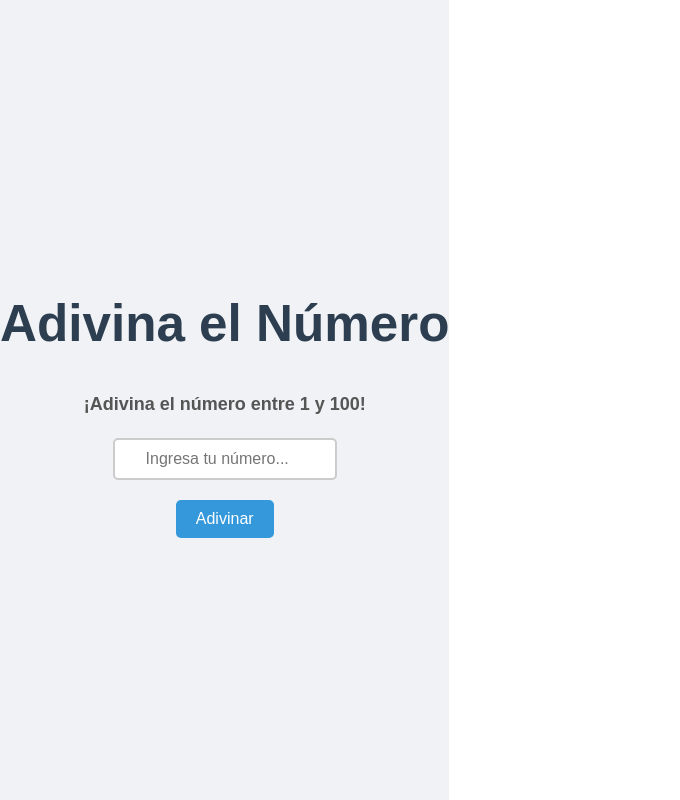
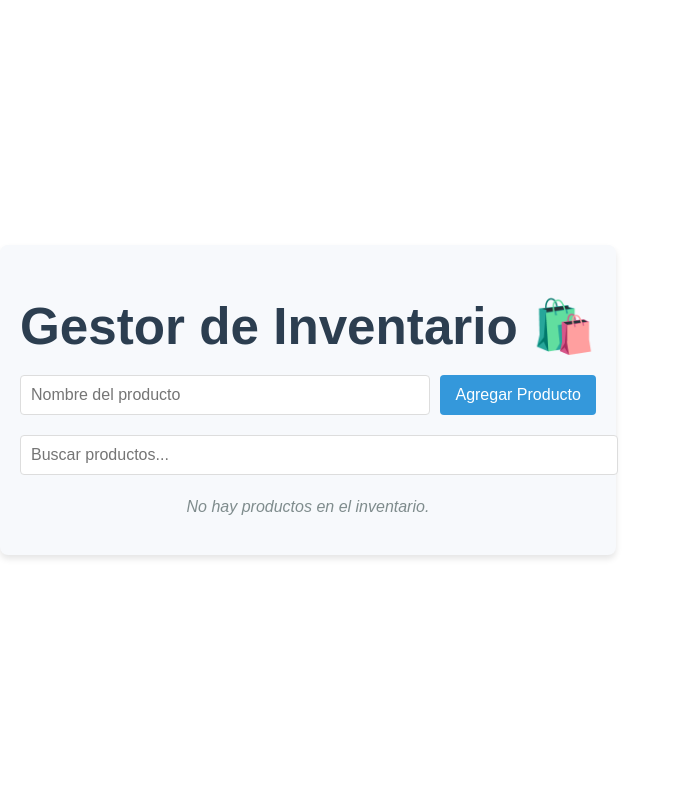
Before and after one commit to danielgp42/Introduccion_react, a React (Vite) app in the folder Proyecto1-Tarjeta_presentacion/mi-tarjeta/: page / in a window 1280 px wide. Shown: the whole page, without its empty margins (0-680 px from the left). Built offline with nearby package versions, Linux system fonts and the light colour scheme.

Commit message:
Proyecto6

```diff
--- a/Proyecto1-Tarjeta_presentacion/mi-tarjeta/src/App.jsx
+++ b/Proyecto1-Tarjeta_presentacion/mi-tarjeta/src/App.jsx
@@ -1,12 +1,10 @@
-
 
 import React from 'react';
-import Game from '../src/Components/Game';
-
+import InventoryManager from './Components/InventoryManager';
 function App() {
   return (
-    <div className="App">
-      <Game />
+    <div>
+      <InventoryManager />
     </div>
   );
 }
--- /dev/null
+++ b/Proyecto1-Tarjeta_presentacion/mi-tarjeta/src/Components/AddProductForm.jsx
@@ -0,0 +1,28 @@
+import { useRef } from "react";
+import "../Styles/AddProductForm.css";
+
+export default function AddProductForm({ onAddProduct }) {
+  const inputRef = useRef(null);
+
+  const handleAddProductClick = (e) => {
+    e.preventDefault();
+    if (inputRef.current.value.trim() !== "") {
+      onAddProduct(inputRef.current.value);
+      inputRef.current.value = "";
+    }
+  };
+
+  return (
+    <form className="add-product-form" onSubmit={handleAddProductClick}>
+      <input
+        ref={inputRef}
+        type="text"
+        placeholder="Nombre del producto"
+        className="product-input"
+      />
+      <button type="submit" className="add-button">
+        Agregar Producto
+      </button>
+    </form>
+  );
+}
--- /dev/null
+++ b/Proyecto1-Tarjeta_presentacion/mi-tarjeta/src/Components/InventoryManager.jsx
@@ -0,0 +1,88 @@
+import { useReducer, useCallback, useState, useMemo } from "react";
+import AddProductForm from "./AddProductForm";
+import ProductList from "./ProductList";
+import "../Styles/InventoryManager.css";
+
+const initialState = { products: [] };
+
+function reducer(state, action) {
+  switch (action.type) {
+    case "add":
+      return {
+        products: [...state.products, {
+          id: Date.now(),
+          name: action.name,
+          quantity: action.quantity || 1
+        }]
+      };
+    case "increment":
+      return {
+        products: state.products.map(p =>
+          p.id === action.id ? { ...p, quantity: p.quantity + 1 } : p
+        )
+      };
+    case "decrement":
+      return {
+        products: state.products.map(p =>
+          p.id === action.id && p.quantity > 1 ? { ...p, quantity: p.quantity - 1 } : p
+        )
+      };
+    case "remove":
+      return {
+        products: state.products.filter(p => p.id !== action.id)
+      };
+    default:
+      return state;
+  }
+}
+
+// 2. Componente principal
+export default function InventoryManager() {
+  const [state, dispatch] = useReducer(reducer, initialState);
+  const [searchTerm, setSearchTerm] = useState("");
+
+  // Usamos useMemo para optimizar el filtro de productos
+  const filteredProducts = useMemo(() => {
+    return state.products.filter(product =>
+      product.name.toLowerCase().includes(searchTerm.toLowerCase())
+    );
+  }, [state.products, searchTerm]);
+
+  // Usamos useCallback para memoizar las funciones de dispatch
+  const handleAddProduct = useCallback((productName) => {
+    dispatch({ type: "add", name: productName });
+  }, []);
+
+  const handleIncrement = useCallback((id) => {
+    dispatch({ type: "increment", id });
+  }, []);
+
+  const handleDecrement = useCallback((id) => {
+    dispatch({ type: "decrement", id });
+  }, []);
+
+  const handleRemove = useCallback((id) => {
+    dispatch({ type: "remove", id });
+  }, []);
+
+  return (
+    <div className="inventory-manager">
+      <h1>Gestor de Inventario 🛍️</h1>
+      <AddProductForm onAddProduct={handleAddProduct} />
+      <div className="search-container">
+        <input
+          type="text"
+          placeholder="Buscar productos..."
+          value={searchTerm}
+          onChange={(e) => setSearchTerm(e.target.value)}
+        />
+      </div>
+      <ProductList
+        products={filteredProducts}
+        onIncrement={handleIncrement}
+        onDecrement={handleDecrement}
+        onRemove={handleRemove}
+      />
+    </div>
+  );
+}
--- /dev/null
+++ b/Proyecto1-Tarjeta_presentacion/mi-tarjeta/src/Components/ProductItem.jsx
@@ -0,0 +1,21 @@
+import React from "react";
+import "../Styles/ProductItem.css";
+
+function ProductItem({ product, onIncrement, onDecrement, onRemove }) {
+  return (
+    <li className="product-item">
+      <span className="product-name">{product.name}</span>
+      <span className="product-quantity">Cantidad: {product.quantity}</span>
+      <div className="action-buttons">
+        <button onClick={() => onIncrement(product.id)}>+</button>
+        <button onClick={() => onDecrement(product.id)}>-</button>
+        <button className="remove-button" onClick={() => onRemove(product.id)}>
+          Eliminar
+        </button>
+      </div>
+    </li>
+  );
+}
+
+// Opcional: Optimizamos este componente para evitar renderizados innecesarios.
+export default React.memo(ProductItem);
--- /dev/null
+++ b/Proyecto1-Tarjeta_presentacion/mi-tarjeta/src/Components/ProductList.jsx
@@ -0,0 +1,24 @@
+import ProductItem from "./ProductItem";
+import "../Styles/ProductList.css";
+
+export default function ProductList({ products, onIncrement, onDecrement, onRemove }) {
+  return (
+    <div className="product-list-container">
+      {products.length === 0 ? (
+        <p className="no-products-message">No hay productos en el inventario.</p>
+      ) : (
+        <ul className="product-list">
+          {products.map((product) => (
+            <ProductItem
+              key={product.id}
+              product={product}
+              onIncrement={onIncrement}
+              onDecrement={onDecrement}
+              onRemove={onRemove}
+            />
+          ))}
+        </ul>
+      )}
+    </div>
+  );
+}
--- /dev/null
+++ b/Proyecto1-Tarjeta_presentacion/mi-tarjeta/src/Styles/AddProductForm.css
@@ -0,0 +1,27 @@
+.add-product-form {
+  display: flex;
+  gap: 10px;
+  margin-bottom: 20px;
+}
+
+.product-input {
+  flex-grow: 1;
+  padding: 10px;
+  border: 1px solid #ddd;
+  border-radius: 4px;
+  font-size: 16px;
+}
+
+.add-button {
+  padding: 10px 15px;
+  background-color: #3498db;
+  color: white;
+  border: none;
+  border-radius: 4px;
+  cursor: pointer;
+  transition: background-color 0.3s;
+}
+
+.add-button:hover {
+  background-color: #2980b9;
+}
--- /dev/null
+++ b/Proyecto1-Tarjeta_presentacion/mi-tarjeta/src/Styles/InventoryManager.css
@@ -0,0 +1,28 @@
+.inventory-manager {
+  max-width: 600px;
+  margin: 40px auto;
+  padding: 20px;
+  background-color: #f7f9fc;
+  border-radius: 8px;
+  box-shadow: 0 4px 6px rgba(0, 0, 0, 0.1);
+  font-family: sans-serif;
+  color: #333;
+}
+
+h1 {
+  text-align: center;
+  color: #2c3e50;
+  margin-bottom: 20px;
+}
+
+.search-container {
+  margin-bottom: 20px;
+}
+
+.search-container input {
+  width: 100%;
+  padding: 10px;
+  border: 1px solid #ddd;
+  border-radius: 4px;
+  font-size: 16px;
+}
--- /dev/null
+++ b/Proyecto1-Tarjeta_presentacion/mi-tarjeta/src/Styles/ProductItem.css
@@ -0,0 +1,64 @@
+.product-item {
+  display: flex;
+  justify-content: space-between;
+  align-items: center;
+  padding: 15px;
+  background-color: #ffffff;
+  border-bottom: 1px solid #eee;
+  transition: background-color 0.2s;
+}
+
+.product-item:last-child {
+  border-bottom: none;
+}
+
+.product-item:hover {
+  background-color: #f0f2f5;
+}
+
+.product-name {
+  font-weight: bold;
+  flex-grow: 1;
+  margin-right: 10px;
+}
+
+.product-quantity {
+  margin-right: 20px;
+  min-width: 80px;
+  text-align: right;
+}
+
+.action-buttons {
+  display: flex;
+  gap: 5px;
+}
+
+.action-buttons button {
+  width: 30px;
+  height: 30px;
+  border: 1px solid #ddd;
+  background-color: #fff;
+  border-radius: 4px;
+  cursor: pointer;
+  transition: all 0.2s;
+}
+
+.action-buttons button:hover {
+  background-color: #ecf0f1;
+}
+
+.action-buttons button:active {
+  transform: scale(0.95);
+}
+
+.remove-button {
+  background-color: #e74c3c;
+  color: white;
+  border: none;
+  padding: 0 10px;
+  width: auto;
+}
+
+.remove-button:hover {
+  background-color: #c0392b;
+}
--- /dev/null
+++ b/Proyecto1-Tarjeta_presentacion/mi-tarjeta/src/Styles/ProductList.css
@@ -0,0 +1,15 @@
+.product-list-container {
+  margin-top: 20px;
+}
+
+.product-list {
+  list-style: none;
+  padding: 0;
+  margin: 0;
+}
+
+.no-products-message {
+  text-align: center;
+  color: #7f8c8d;
+  font-style: italic;
+}
```
